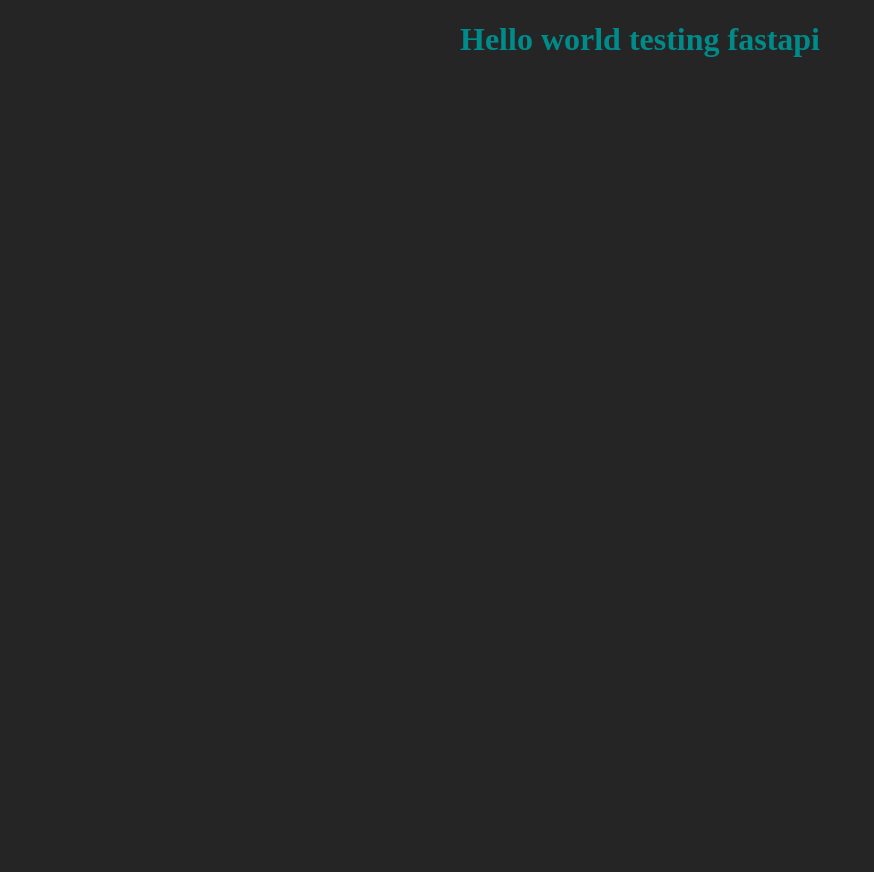
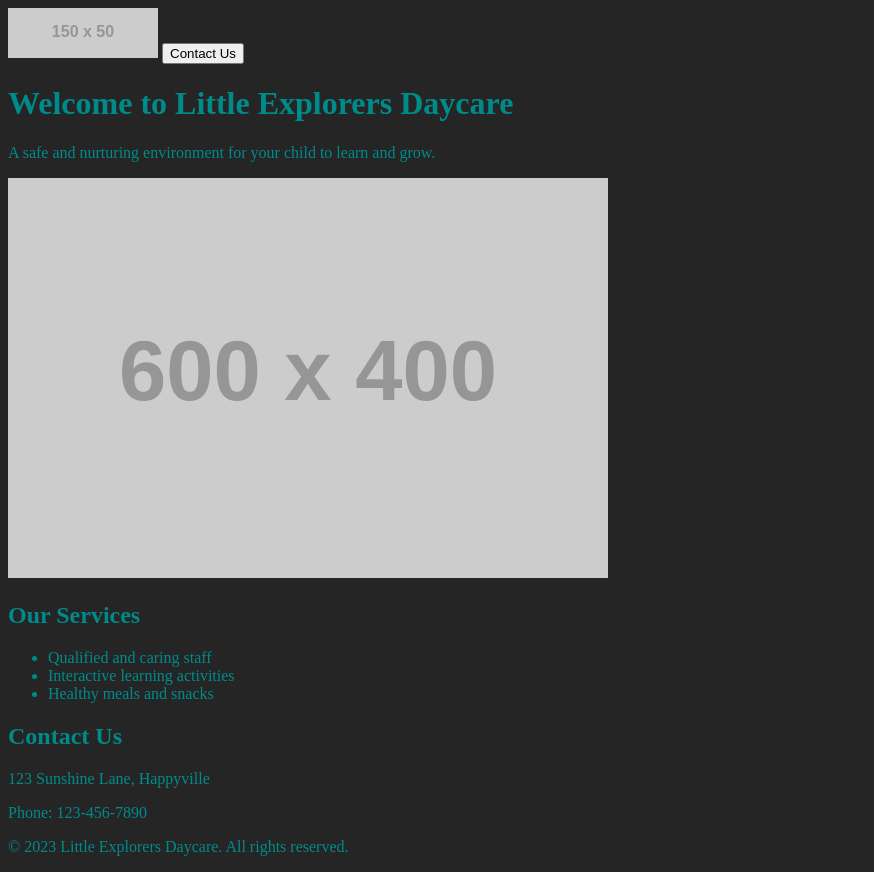
Before and after one commit to Valiantic/Fastapi-Web-Development, a FastAPI app: page /index/ in a window 1280 px wide. Shown: the whole page, without its empty margins (0-874 px from the left). Before the commit the page ends 57 px from the top, so only its background shows below. Run offline with FastAPI, Linux system fonts and the light colour scheme; grey boxes labelled with a size stand in for pictures from a placeholder-image service; some libraries are stand-ins or nearby versions.

Commit message:
Update index.html

```diff
--- a/templates/index.html
+++ b/templates/index.html
@@ -1,14 +1,34 @@
 <!DOCTYPE html>
 <html>
-<head>
-  <title>Try website</title>
-  <link href="{{ url_for('static', path='/css/style.css') }}" rel="stylesheet">
-</head>
-
-<body>
-    <center>
-      <h1>Hello world testing fastapi</h1>
-    <center>
-
-</body>
+  <head>
+    <meta charset="UTF-8">
+    <meta name="viewport" content="width=device-width, initial-scale=1.0">
+    <title>Sunnyside Daycare!</title>
+    <link href="{{ url_for('static', path='/css/style.css') }}" rel="stylesheet">
+  </head>
+  <body>
+    <div class="bg-white dark:bg-zinc-800 text-zinc-800 dark:text-zinc-200">
+    <header class="p-4 flex justify-between items-center">
+        <img src="https://placehold.co/150x50" alt="Daycare Logo" class="h-10" />
+        <button class="contact">Contact Us</button>
+    </header>
+    <main class="p-4">
+        <h1 class="text-2xl font-bold mb-4">Welcome to Little Explorers Daycare</h1>
+        <p class="mb-4">A safe and nurturing environment for your child to learn and grow.</p>
+        <img src="https://placehold.co/600x400" alt="Daycare Image" class="w-full rounded-lg shadow-lg mb-4" />
+        <h2 class="text-lg font-bold mb-2">Our Services</h2>
+        <ul class="list-disc pl-6 mb-4">
+            <li>Qualified and caring staff</li>
+            <li>Interactive learning activities</li>
+            <li>Healthy meals and snacks</li>
+        </ul>
+        <h2 class="text-lg font-bold mb-2">Contact Us</h2>
+        <p>123 Sunshine Lane, Happyville</p>
+        <p>Phone: 123-456-7890</p>
+    </main>
+    <footer class="p-4 text-center">
+        <p>&copy; 2023 Little Explorers Daycare. All rights reserved.</p>
+    </footer>
+</div>
+  </body>
 </html>
```
